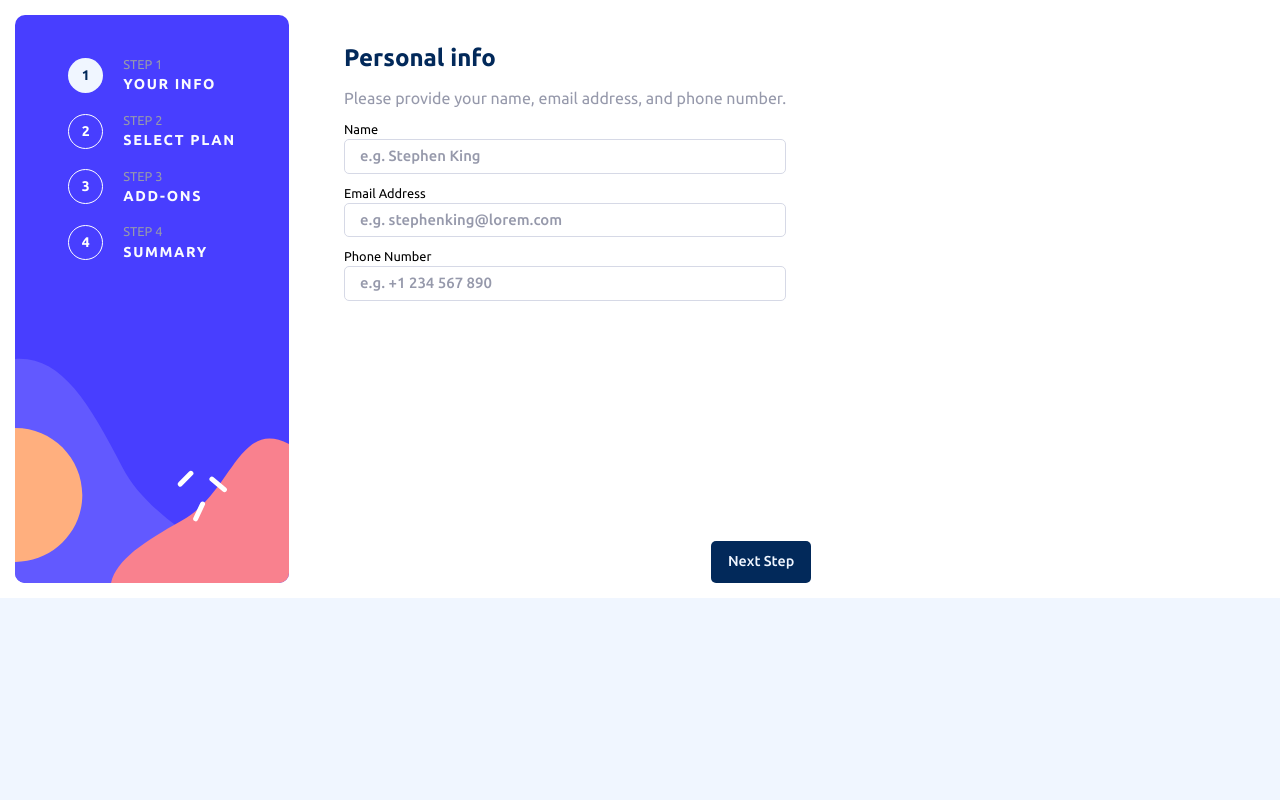
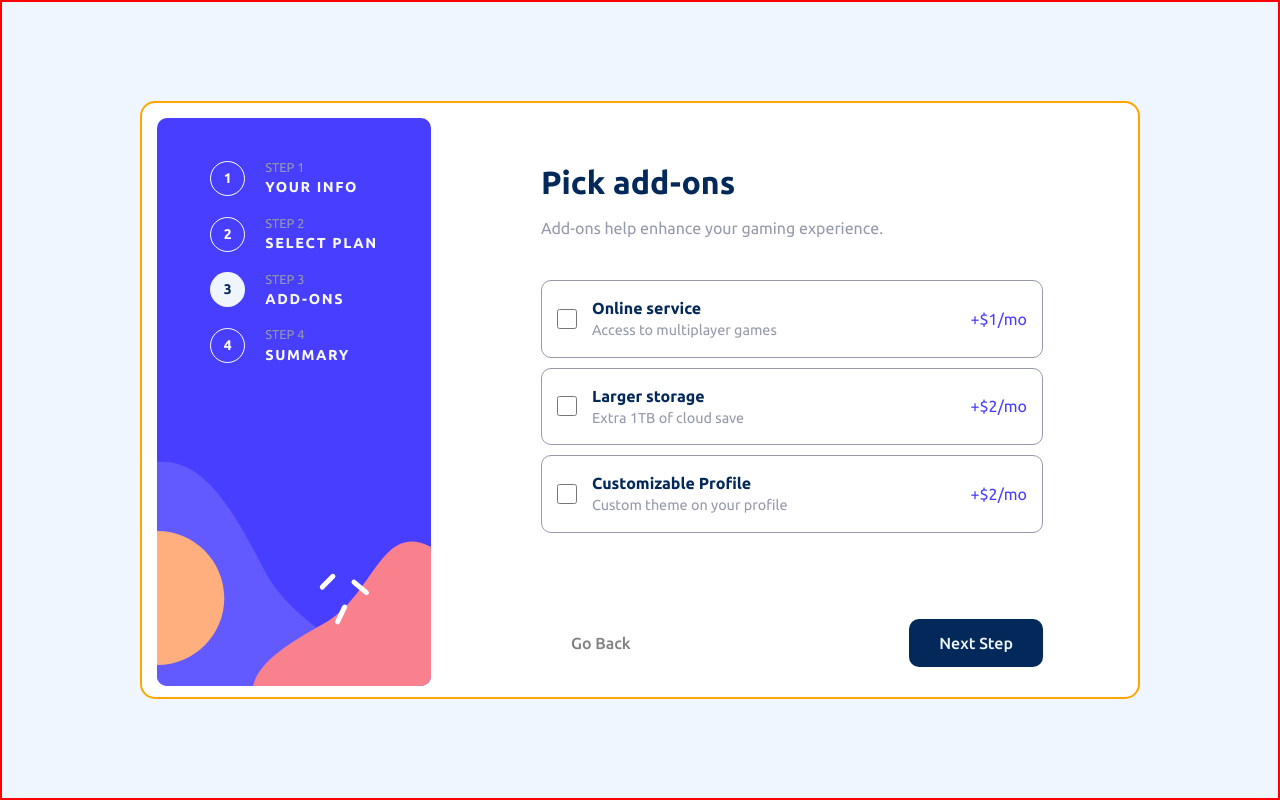
Before and after one commit to jeremylloyd/frontend-mentor-multi-step-form, a SvelteKit app: page / in a window 1280 px wide. Built offline with nearby package versions, Linux system fonts and the light colour scheme.

Commit message:
completed desktop layout

```diff
--- a/src/routes/+page.svelte
+++ b/src/routes/+page.svelte
@@ -82,7 +82,7 @@
     },
   ]
 
-  let page = 1;
+  let page = 3;
   let plan = null;
   let addonsSelected;
 
@@ -101,6 +101,7 @@
   }
 </script>
 
+<div class="container-centred">
   <div class="page">
     <header class="page__header">
       <img class="page__bg page__bg--mobile" src="images/bg-sidebar-mobile.svg" alt="background-mobile">
@@ -125,7 +126,7 @@
       </footer>
     </div>
 
-  <div class:hidden={page != 2}>
+    <div class="page__contents" class:hidden={page != 2}>
       <main class="page__main">
         <h2 class="page__title">Select your plan</h2>
         <p class="page__desc">You have the option of monthly or yearly billing.</p>
@@ -145,10 +146,10 @@
       </footer>
     </div>
 
-  <div class:hidden={page != 3}>
+    <div class="page__contents" class:hidden={page != 3}>
       <main class="page__main">
         <h2 class="page__title">Pick add-ons</h2>
-      <p class="page__desc">Add-ons help enhance your gaming experience.</p>
+        <p class="page__desc" id="page__desc--addons">Add-ons help enhance your gaming experience.</p>
 
         {#each addons as addon}
           <CardAddon bind:addon={addon} paymentFrequency={paymentFrequency}/>
@@ -161,7 +162,7 @@
       </footer>
     </div>
 
-  <div class:hidden={page != 4}>
+    <div class="page__contents" class:hidden={page != 4}>
       <main class="page__main">
         <h2 class="page__title">Finishing up</h2>
         <p class="page__desc">Double-check everything looks OK before confirming.</p>
@@ -183,6 +184,13 @@
                     <div class="summary__price">+${ao.rate[paymentFrequency]}/{paymentFrequency == 'month' ? 'mo' : 'yr'}</div>
                   </div>
                 {/each}
+
+                {#if addonsSelected.length == 0}
+                  <div class="summary__addon">
+                    <p>No add-ons selected</p>
+                    <div class="summary__price"></div>
+                  </div>
+                {/if}
               </div>
             </div>
           </div>
@@ -201,7 +209,7 @@
       </footer>
     </div>
 
-  <div class:hidden={page != 5}>
+    <div class="page__contents" class:hidden={page != 5}>
       <main class="page__main centred" style="min-height: 400px">
         <img class="page__img" src="images/icon-thank-you.svg" alt="">
         <h2 class="page__title">Thank you!</h2>
@@ -213,3 +221,4 @@
       </main>
     </div>
   </div>
+</div>
--- a/src/routes/Button.svelte
+++ b/src/routes/Button.svelte
@@ -45,4 +45,12 @@
   .button--primary:active {
     background-color: var(--bluepurplelight);
   }
+
+  @media screen and (min-width: 800px) {
+    .button {
+      font-size: 1rem;
+      padding: 12px 30px;
+      border-radius: 10px;
+    }
+  }
 </style>
--- a/src/routes/CardAddon.svelte
+++ b/src/routes/CardAddon.svelte
@@ -64,4 +64,18 @@
     background-color: hsla(243, 100%, 62%, 0.05);
     border: solid 1px var(--bluepurple);
   }
+
+  @media screen and (min-width: 800px) {
+    .card {
+      font-size: 1rem;
+    }
+
+    .card__desc {
+      font-size: 0.9rem;
+    }
+
+    .card__price {
+      font-size: inherit;
+    }
+  }
 </style>
--- a/src/routes/CardPlan.svelte
+++ b/src/routes/CardPlan.svelte
@@ -18,6 +18,8 @@
 
 <style>
   .card {
+    flex-grow: 1;
+
     display: flex;
     align-items: flex-start;
     gap: 15px;
@@ -60,4 +62,13 @@
     background-color: hsla(243, 100%, 62%, 0.05);
     border: solid 1px var(--bluepurple);
   }
+
+  @media screen and (min-width: 800px) {
+    .card {
+      flex-direction: column;
+      height: 160px;
+      max-width: 140px;
+      justify-content: space-between;
+    }
+  }
 </style>
--- a/src/routes/Paginator.svelte
+++ b/src/routes/Paginator.svelte
@@ -53,7 +53,7 @@
     letter-spacing: 0.1rem;
   }
 
-  @media screen and (min-width: 600px) {
+  @media screen and (min-width: 800px) {
     .paginator {
       flex-direction: column;
       margin-top: 10px;
--- a/src/routes/TextInput.svelte
+++ b/src/routes/TextInput.svelte
@@ -21,7 +21,7 @@
   }
 </script>
 
-<div style="display: flex; flex-direction: column;" class:unfocused={unfocused}>
+<div class="container" class:unfocused={unfocused}>
   <div class="labels">
     <label class="page__label" for="{name}">{label}</label>
     <div class="label-invalid">{invalidLabel}</div>
@@ -30,6 +30,11 @@
 </div>
 
 <style>
+  .container {
+    display: flex;
+    flex-direction: column;
+  }
+
   .label-invalid {
     font-size: 0.8rem;
     font-weight: 700;
@@ -72,4 +77,24 @@
   .page__input-text::placeholder {
     color: var(--grey);
   }
+
+  @media screen and (min-width: 800px) {
+    .container {
+      gap: 5px;
+    }
+
+    .label-invalid {
+      font-size: 0.9rem;
+    }
+
+    .page__label {
+      font-size: 0.9rem;
+    }
+
+    .page__input-text {
+      padding: 10px 20px;
+      font-size: 1rem;
+      border-radius: 10px;
+    }
+  }
 </style>
--- a/static/style.css
+++ b/static/style.css
@@ -70,10 +70,15 @@ body {
   font-family: 'Ubuntu';
 }
 
+.page {
+  max-width: 1000px;
+}
+
 .page__contents {
   display: flex;
   flex-direction: column;
   justify-content: space-between;
+  flex-grow: 1;
 }
 
 .page__header {
@@ -220,13 +225,26 @@ body {
   color: var(--bluepurple);
 }
 
+.container-centred {
+  min-height: 100vh;
+  border: solid 2px red;
+  display: flex;
+  justify-content: center;
+}
 
+@media screen and (min-width: 800px) {
+  .container-centred {
+    align-items: center;
+  }
 
-@media screen and (min-width: 600px) {
   .page {
     display: flex;
     background: white;
     min-height: 598px;
+    margin: 15px;
+    border-radius: 15px;
+    border: solid 2px orange;
+    flex-grow: 1;
   }
 
   .page__header {
@@ -237,17 +255,12 @@ body {
   .page__footer {
     background: none;
     position: unset;
+    /* padding: 30px 40px; */
   }
 
   .page__main {
-    background: white;
-    display: flex;
-    flex-direction: column;
-    gap: 10px;
-    border-radius: 10px;
-    margin: 15px;
-    padding: 25px;
     box-shadow: none;
+    padding: 0px;
   }
 
   .page__bg--mobile {
@@ -257,4 +270,36 @@ body {
   .page__bg--desktop {
     display: unset;
   }
+
+  .page__form {
+    gap: 20px;
+  }
+
+  .page__contents {
+    margin: 40px 80px 15px;
+  }
+
+  .page__title {
+    font-size: 2rem;
+  }
+
+  .page__desc {
+    margin-bottom: 30px;
+  }
+
+  #form__plan {
+    flex-direction: row;
+  }
+
+  .summary {
+    font-size: 1rem;
+  }
+
+  .summary__addons {
+    font-size: 0.9rem;
+  }
+
+  .summary__total {
+    font-size: 0.9rem;
+  }
 }
```
Also changed, not shown: 1 other file (tests, documents, lock files or other folders). Lines whose indentation alone changed are shown as unchanged.
